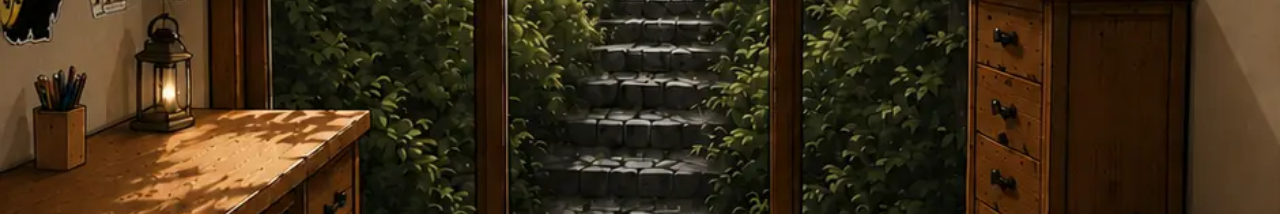
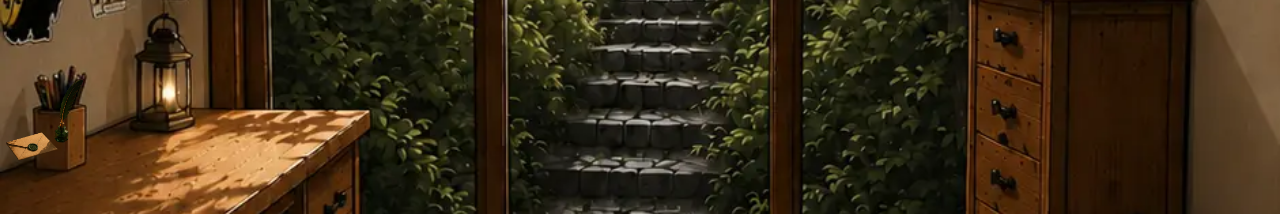
Before and after one commit to ajib111/ZestoCozyRoom, a React (Vite) app: page / in a window 1280 px wide. Shown: the part 276-490 px from the top of the page. Built offline with nearby package versions, Linux system fonts and the light colour scheme.

Commit message:
letter placement

```diff
--- a/src/components/Room.jsx
+++ b/src/components/Room.jsx
@@ -2,6 +2,7 @@ import { useState } from "react";
 
 import dayBg from "../assets/DayBackgroundMobile.webp";
 import nightBg from "../assets/NightBackgroundMobile.webp";
+import letter from"../assets/Letter.png"
 
 import Ajib from "./Ajib";
 
@@ -27,6 +28,31 @@ function Room() {
         {isNight ? "🌙 Night" : "☀️ Day "}
       </button>
 
+      <img
+      src={letter}
+      alt="Letter"
+      onClick={() => setIsLetterOpen(true)}
+      style={{
+        position: "absolute",
+
+        bottom: "45%",
+        left: "0%",
+
+        width: "85px",
+
+        zIndex: 15,
+
+        cursor: "pointer",
+
+        transition: "0.3s ease",
+
+        userSelect: "none",
+        WebkitUserSelect: "none",
+        WebkitTouchCallout: "none",
+        WebkitUserDrag: "none",
+      }}
+/>
+
             {/* Character */}
       <Ajib />
 
```
Also changed, not shown: src/assets/Letter.png (added).
